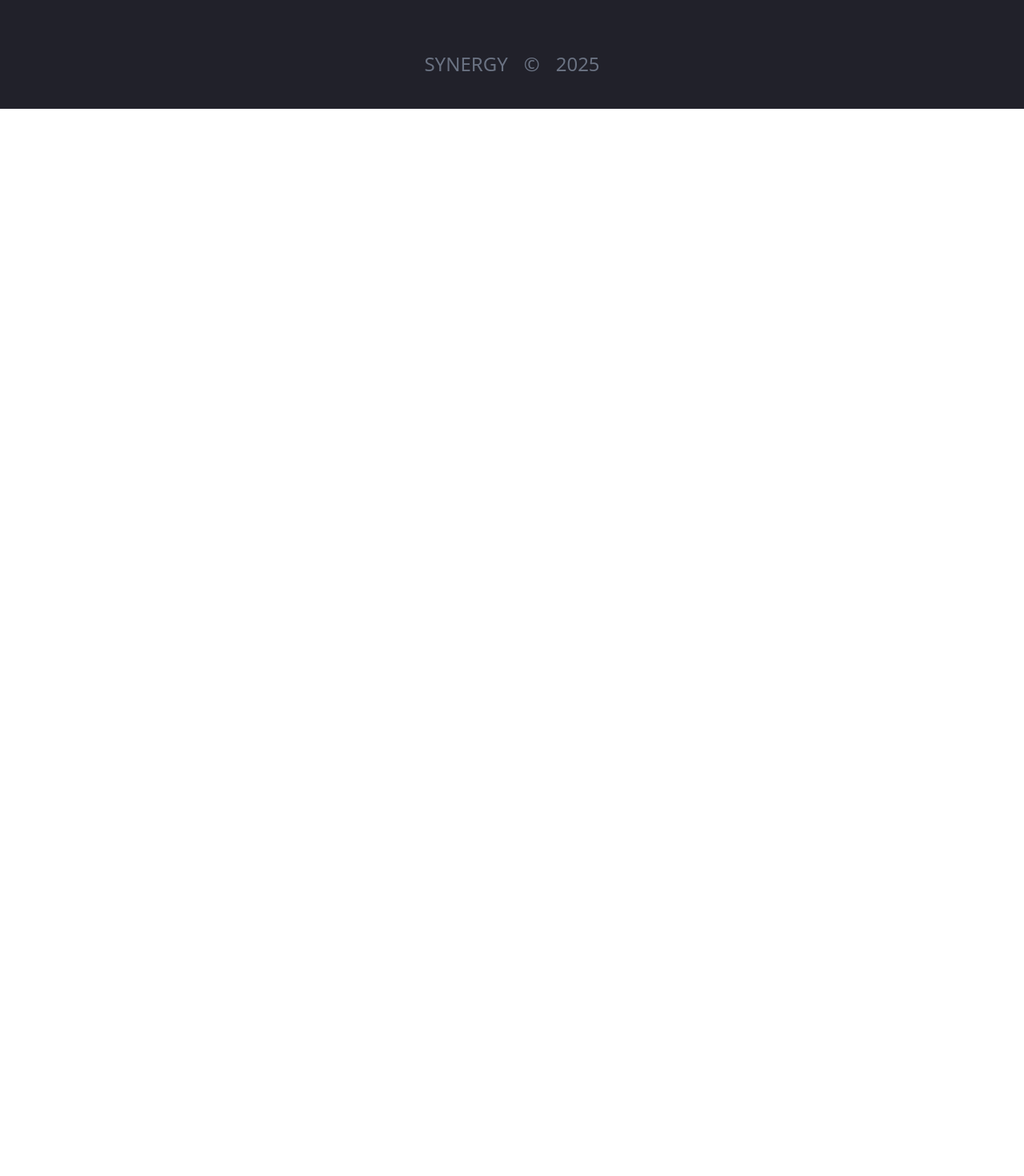
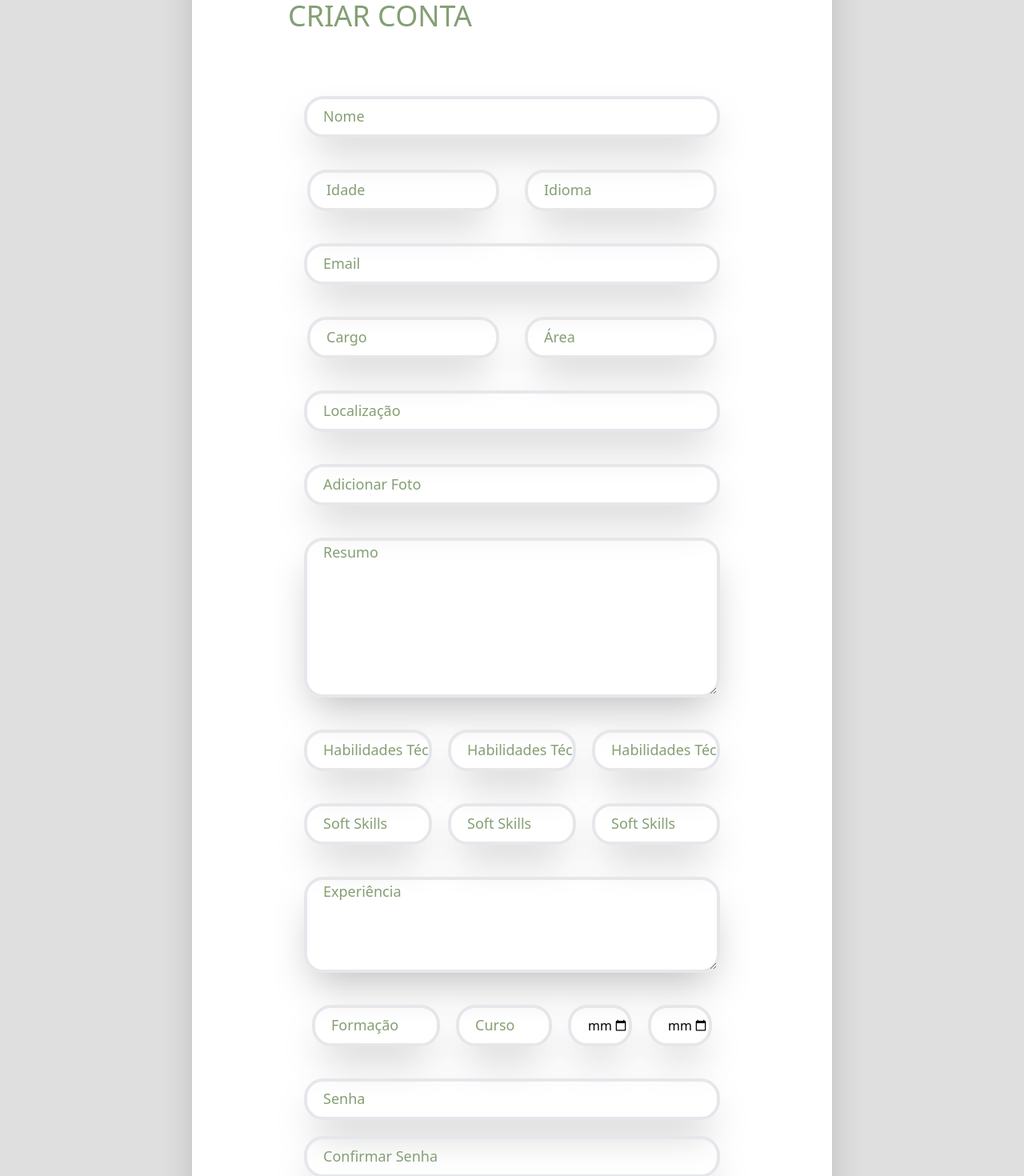
Before and after one commit to MrJoaoAbe/Plataforma_Synergy, a React (Vite) app: page /cadastro in a window 1280 px wide. Shown: the part 300-1770 px from the top of the page at 80% size. Before the commit the page ends 800 px from the top, so only its background shows below. Built offline with nearby package versions, Linux system fonts and the light colour scheme.

Commit message:
criação login e cadastro

```diff
--- a/src/components/Navbar.jsx
+++ b/src/components/Navbar.jsx
@@ -39,7 +39,7 @@ function Navbar() {
 
             <div className="flex items-center col-start-7">
                 <NavLink
-                    to="/seguidores"
+                    to="/mensagens"
                     className={({ isActive }) => `flex items-center justify-center text-4xl h-20 ${isActive ? "border-b-4 border-white" : ""} text-white`}>
                     < FontAwesomeIcon icon={faComment} className="text-white text-4xl" />
                 </NavLink>
--- a/src/pages/Cadastro.jsx
+++ b/src/pages/Cadastro.jsx
@@ -1,6 +1,54 @@
 function Cadastro() {
     return (
-        <div></div>
+        <div className="bg-[#DFDFDF] min-h-screen flex items-center justify-center p-20">
+            <div className="w-200 bg-white rounded-4xl shadow-2xl flex flex-col">
+                <h1 className="font-extralight text-4xl text-[#859F74] p-20 flex items-center ml-10 mt-15">CRIAR CONTA</h1>
+                <div>
+                    <form className="flex flex-col items-center gap-0">
+                        <input type="text" className="w-130 border-gray-200 border-4 h-13 rounded-3xl shadow-2xl pl-5 placeholder:text-[#859F74] placeholder:text-lg mb-10" placeholder="Nome" />
+                        <div className="flex flex-row gap-8">
+                            <input type="number" className="w-60 border-gray-200 border-4 h-13 rounded-3xl shadow-2xl pl-5 placeholder:text-[#859F74] placeholder:text-lg mb-10" placeholder="Idade" />
+                            <input type="text" className="w-60 border-gray-200 border-4 h-13 rounded-3xl shadow-2xl pl-5 placeholder:text-[#859F74] placeholder:text-lg mb-10" placeholder="Idioma" />
+                        </div>
+                        <input type="email" className="w-130 border-gray-200 border-4 h-13 rounded-3xl shadow-2xl pl-5 placeholder:text-[#859F74] placeholder:text-lg mb-10" placeholder="Email" />
+
+                        <div className="flex flex-row gap-8">
+                            <input type="text" className="w-60 border-gray-200 border-4 h-13 rounded-3xl shadow-2xl pl-5 placeholder:text-[#859F74] placeholder:text-lg mb-10" placeholder="Cargo" />
+                            <input type="text" className="w-60 border-gray-200 border-4 h-13 rounded-3xl shadow-2xl pl-5 placeholder:text-[#859F74] placeholder:text-lg mb-10" placeholder="Área" />
+                        </div>
+
+                        <input type="text" className="w-130 border-gray-200 border-4 h-13 rounded-3xl shadow-2xl pl-5 placeholder:text-[#859F74] placeholder:text-lg mb-10" placeholder="Localização" />
+                        <input type="text" className="w-130 border-gray-200 border-4 h-13 rounded-3xl shadow-2xl pl-5 placeholder:text-[#859F74] placeholder:text-lg mb-10" placeholder="Adicionar Foto" />
+                        <textarea name="resumo" id="resumo" className="w-130 h-50 border-gray-200 border-4 rounded-3xl shadow-2xl pl-5 placeholder:text-[#859F74] placeholder:text-lg mb-10" placeholder="Resumo"></textarea>
+                        <div className="flex flex-row gap-5">
+                            <input type="text" className="w-40 border-gray-200 border-4 h-13 rounded-3xl shadow-2xl pl-5 placeholder:text-[#859F74] placeholder:text-lg mb-10" placeholder="Habilidades Técnicas" />
+                            <input type="text" className="w-40 border-gray-200 border-4 h-13 rounded-3xl shadow-2xl pl-5 placeholder:text-[#859F74] placeholder:text-lg mb-10" placeholder="Habilidades Técnicas" />
+                            <input type="text" className="w-40 border-gray-200 border-4 h-13 rounded-3xl shadow-2xl pl-5 placeholder:text-[#859F74] placeholder:text-lg mb-10" placeholder="Habilidades Técnicas" />
+                        </div>
+                        <div className="flex flex-row gap-5">
+                            <input type="text" className="w-40 border-gray-200 border-4 h-13 rounded-3xl shadow-2xl pl-5 placeholder:text-[#859F74] placeholder:text-lg mb-10" placeholder="Soft Skills" />
+                            <input type="text" className="w-40 border-gray-200 border-4 h-13 rounded-3xl shadow-2xl pl-5 placeholder:text-[#859F74] placeholder:text-lg mb-10" placeholder="Soft Skills" />
+                            <input type="text" className="w-40 border-gray-200 border-4 h-13 rounded-3xl shadow-2xl pl-5 placeholder:text-[#859F74] placeholder:text-lg mb-10" placeholder="Soft Skills" />
+                        </div>
+
+                        <textarea name="experiencia" id="experiencia" className="w-130 h-30 border-gray-200 border-4 rounded-3xl shadow-2xl pl-5 placeholder:text-[#859F74] placeholder:text-lg mb-10" placeholder="Experiência"></textarea>
+
+                        <div className="flex flex-row gap-5">
+                            <input type="text" className="w-40 border-gray-200 border-4 h-13 rounded-3xl shadow-2xl pl-5 placeholder:text-[#859F74] placeholder:text-lg mb-10" placeholder="Formação" />
+                            <input type="text" className="w-30 border-gray-200 border-4 h-13 rounded-3xl shadow-2xl pl-5 placeholder:text-[#859F74] placeholder:text-lg mb-10" placeholder="Curso" />
+                            <input type="date" className="w-20 border-gray-200 border-4 h-13 rounded-3xl shadow-2xl pl-5 placeholder:text-[#859F74] placeholder:text-lg mb-10" placeholder="Inicio" />
+                            <input type="date" className="w-20 border-gray-200 border-4 h-13 rounded-3xl shadow-2xl pl-5 placeholder:text-[#859F74] placeholder:text-lg mb-10" placeholder="Fim" />
+                        </div>
+
+                        <input type="text" className="w-130 border-gray-200 border-4 h-13 rounded-3xl shadow-2xl pl-5 placeholder:text-[#859F74] placeholder:text-lg mb-5" placeholder="Senha" />
+                        <input type="text" className="w-130 border-gray-200 border-4 h-13 rounded-3xl shadow-2xl pl-5 placeholder:text-[#859F74] placeholder:text-lg" placeholder="Confirmar Senha" />
+                        <button className="bg-[#859F74] w-80 h-15 rounded-2xl text-white mt-15 mb-20">CRIAR CONTA</button>
+
+                    </form>
+                </div>
+
+            </div>
+        </div>
     )
 }
 
--- a/src/pages/Login.jsx
+++ b/src/pages/Login.jsx
@@ -7,7 +7,7 @@ function Login() {
                 <h1 className="font-extralight text-4xl text-[#859F74] p-20 flex items-center ml-10 mt-15">LOGIN</h1>
                 <div>
                     <form className="flex flex-col items-center gap-5">
-                        <input type="text" className="w-130 border-gray-200 border-4 h-13 rounded-3xl shadow-2xl pl-5 placeholder:text-[#859F74] placeholder:text-lg mb-10" placeholder="Email" />
+                        <input type="email" className="w-130 border-gray-200 border-4 h-13 rounded-3xl shadow-2xl pl-5 placeholder:text-[#859F74] placeholder:text-lg mb-10" placeholder="Email" />
                         <input type="text" className="w-130 border-gray-200 border-4 h-13 rounded-3xl shadow-2xl pl-5 placeholder:text-[#859F74] placeholder:text-lg" placeholder="Senha" />
                         <button className="bg-[#859F74] w-80 h-15 rounded-2xl text-white mt-15 mb-0">ENTRAR</button>
                         <p className="pt-0 text-[#859F74]">Não possui uma conta, clique <Link to="/cadastro">AQUI</Link> para se criar uma</p>
```
